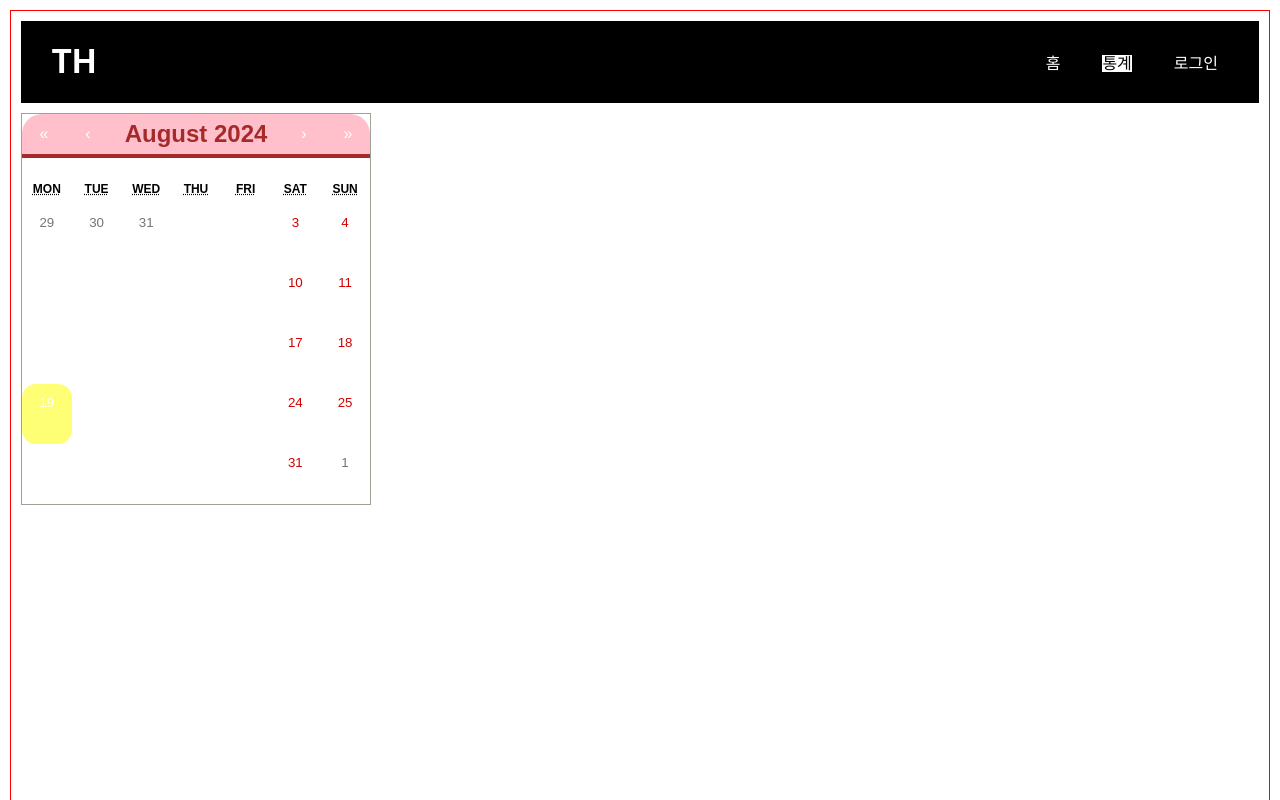
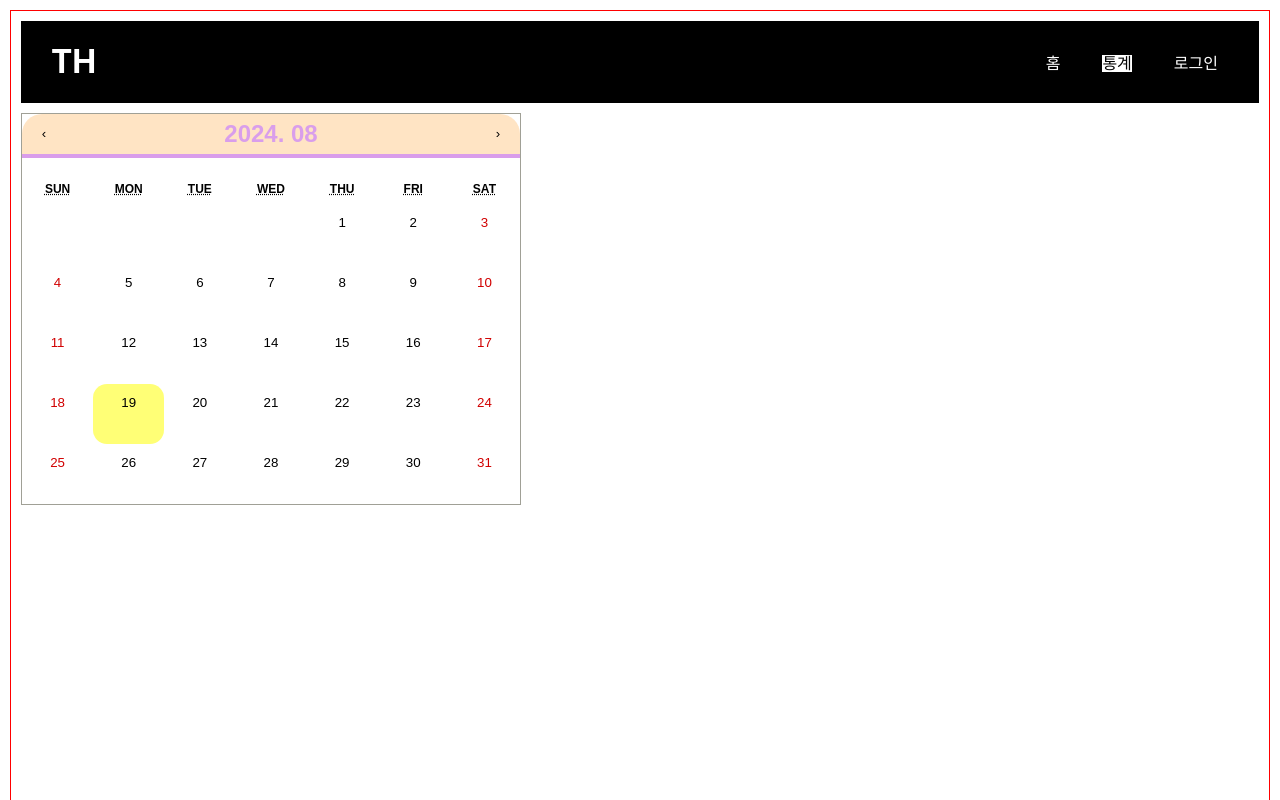
Before and after one commit to PiscesTH/hab, a React (Create React App) app: page / in a window 1280 px wide. Both pictures are taken after a click on the button "통계". Shown: the top 800 px of the page. Built offline with nearby package versions, Linux system fonts and the light colour scheme.

Commit message:
2024-08-24

```diff
--- a/package.json
+++ b/package.json
@@ -6,6 +6,7 @@
     "@testing-library/jest-dom": "^5.17.0",
     "@testing-library/react": "^13.4.0",
     "@testing-library/user-event": "^13.5.0",
+    "moment": "^2.30.1",
     "react": "^18.3.1",
     "react-calendar": "^5.0.0",
     "react-dom": "^18.3.1",
--- a/src/App.css
+++ b/src/App.css
@@ -69,7 +69,7 @@ header {
   margin-left: 30px;
 }
 
-button {
+li > button {
   font-size: 1rem;
   background-color: transparent;
   border: 0;
@@ -177,16 +177,25 @@ footer {
 }
 
 /* calendar */
+.list-container {
+  width: 100%;
+  height: 100%;
+}
+
+.react-calendar {
+  width: 500px !important;
+}
+
 .react-calendar__navigation {
-  background: pink;
-  border-bottom: 4px solid brown;
+  background: bisque;
+  border-bottom: 4px solid #d392f1dc;
   height: 90px;
   border-radius: 20px 20px 0 0;
 }
 span {
   font-size: 24px;
   font-weight: 600;
-  color: brown;
+  color: #d392f1dc;
 }
 
 .react-calendar__navigation button:disabled {
--- a/src/App.js
+++ b/src/App.js
@@ -7,6 +7,7 @@ import LineChart from "./LineChart.js";
 import { NavLink, Route, Routes, Link } from "react-router-dom";
 import Calendar from "react-calendar";
 import 'react-calendar/dist/Calendar.css';
+import moment from "moment";
 
 function MainPage() {
   return <div className="main-container">
@@ -35,7 +36,16 @@ function MainPage() {
 
 function List() {
   return <div className="list-container">
-      <Calendar></Calendar>
+      <Calendar
+                formatDay={(locale, date) => moment(date).format("D")}
+                formatYear={(locale, date) => moment(date).format("YYYY")}
+                formatMonthYear={(locale, date) => moment(date).format("YYYY. MM")}
+                calendarType="gregory"
+                showNeighboringMonth={false}
+                next2Label={null}
+                prev2Label={null}
+                minDetail="year">
+                </Calendar>
     </div>;
 }
 
```
Also changed, not shown: 1 other file (tests, documents, lock files or other folders).
